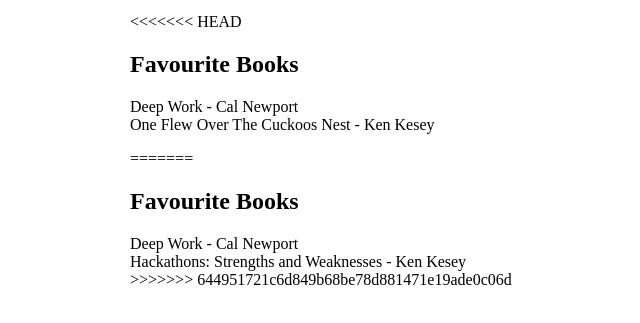
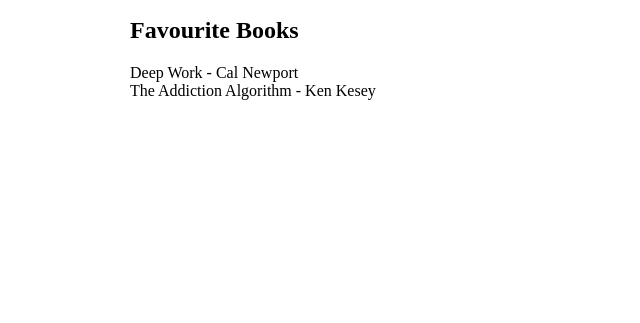
Before and after one commit to 00MB/site, a website: page books.html in a window 1280 px wide. Shown: the part 137-460 px from the top of the page, without its empty margins (126-766 px from the left). Drawn offline with Linux system fonts and the light colour scheme.

Commit message:
Automated report

```diff
--- a/books.html
+++ b/books.html
@@ -22,18 +22,7 @@
         </ul>
     </header>
     <main>
-<<<<<<< HEAD
         <h2>Favourite Books</h2>
         <ul>
             <li>Deep Work - Cal Newport</li>
-        <li>One Flew Over The Cuckoos Nest - Ken Kesey</li>
-      </ul>
-    </main>
-  </body>
-</html>
-=======
-        <h2>Favourite Books</h2>
-        <ul>
-            <li>Deep Work - Cal Newport</li>
-            <li>Hackathons: Strengths and Weaknesses - Ken Kesey</li>
->>>>>>> 644951721c6d849b68be78d881471e19ade0c06d
+            <li>The Addiction Algorithm - Ken Kesey</li>
```
Lines whose indentation alone changed are shown as unchanged.
